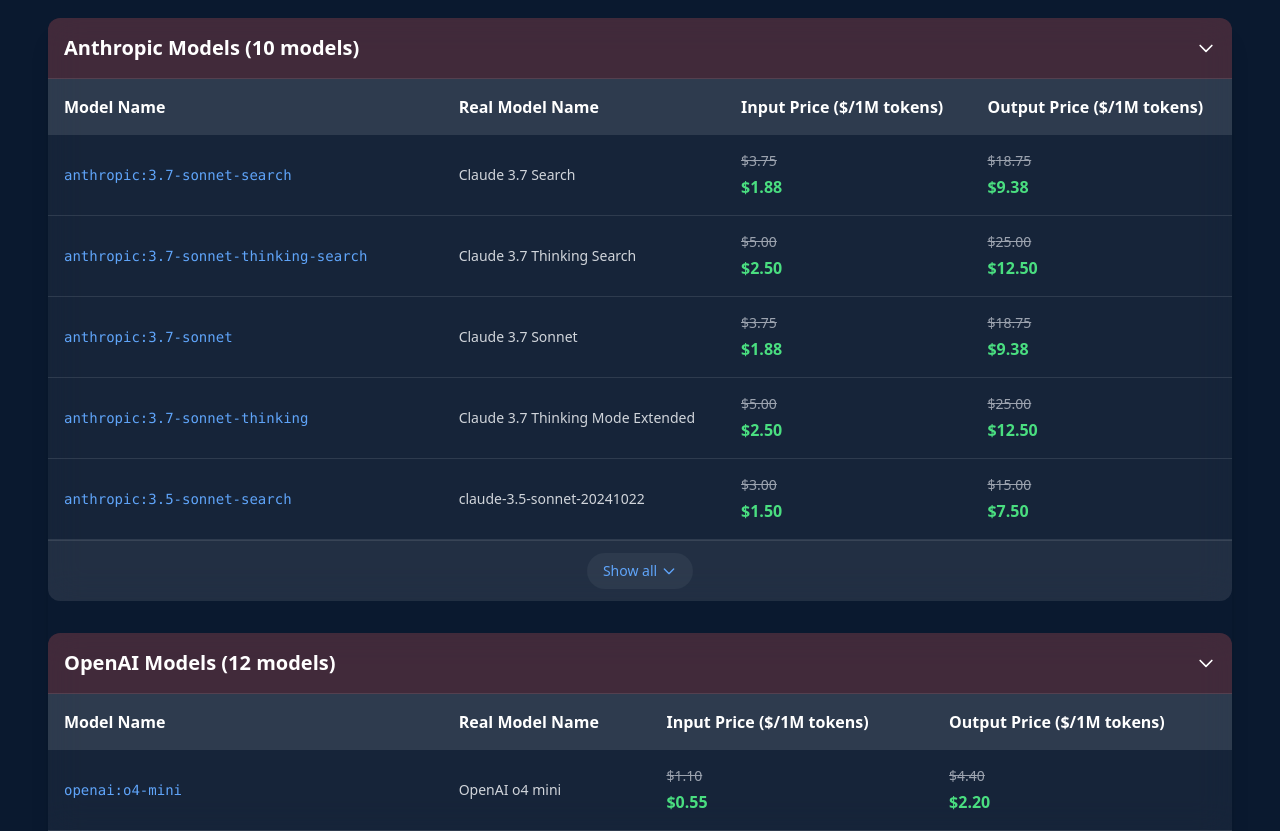
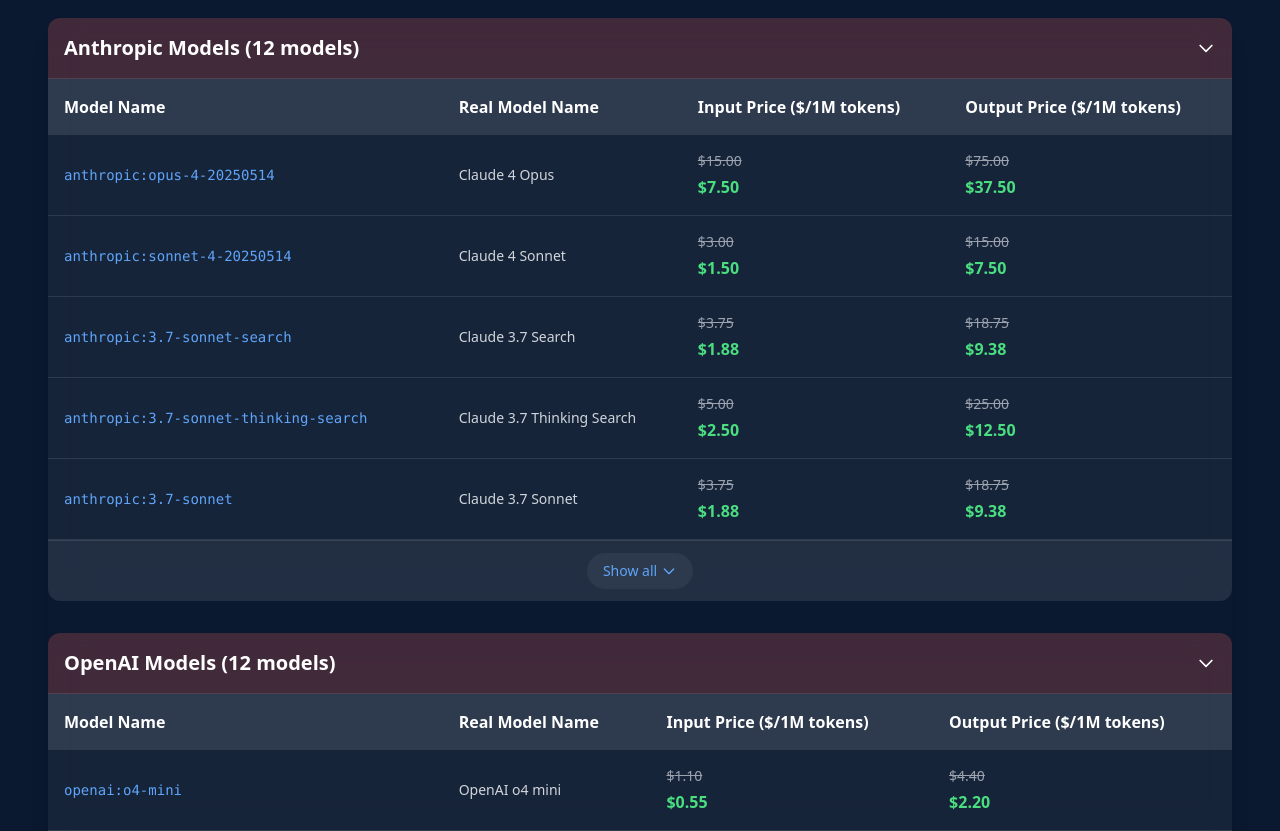
Before and after one commit to CuongTran69/apishared, a Next.js app: page / in a window 1280 px wide. Shown: the part 1480-2311 px from the top of the page. Built offline with nearby package versions, Linux system fonts and the light colour scheme.

Commit message:
update model

```diff
--- a/app/data/modelPricing.ts
+++ b/app/data/modelPricing.ts
@@ -18,6 +18,18 @@
 
 const modelPricing = {
   "Anthropic Models": [
+    {
+      apiName: 'anthropic:opus-4-20250514',
+      realName: 'Claude 4 Opus',
+      inputPrice: { original: 15.00, discounted: 7.50 },
+      outputPrice: { original: 75.00, discounted: 37.50 }
+    },
+    {
+      apiName: 'anthropic:sonnet-4-20250514',
+      realName: 'Claude 4 Sonnet',
+      inputPrice: { original: 3.00, discounted: 1.50 },
+      outputPrice: { original: 15.00, discounted: 7.50 }
+    },
     {
       apiName: 'anthropic:3.7-sonnet-search',
       realName: 'Claude 3.7 Search',
```
